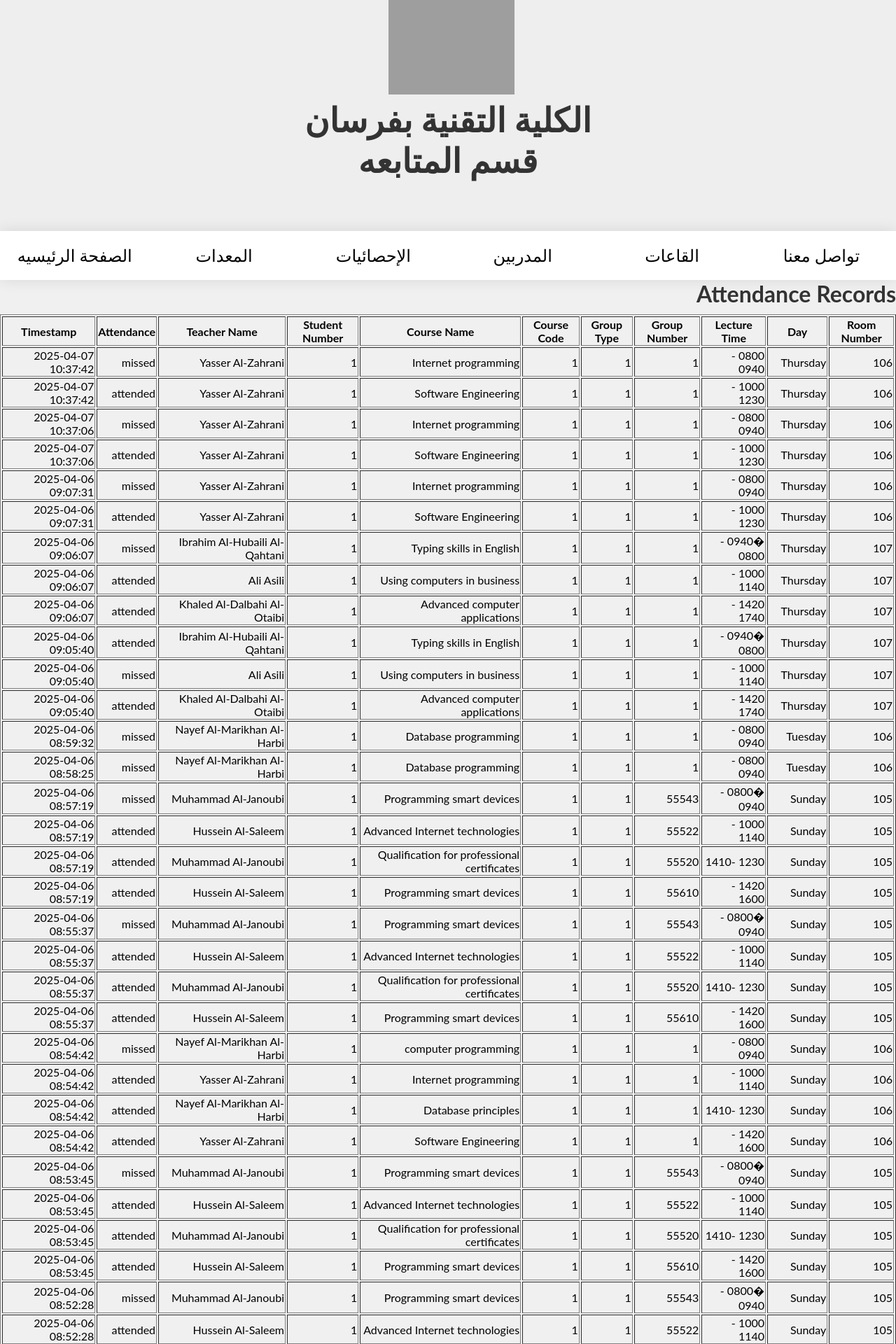
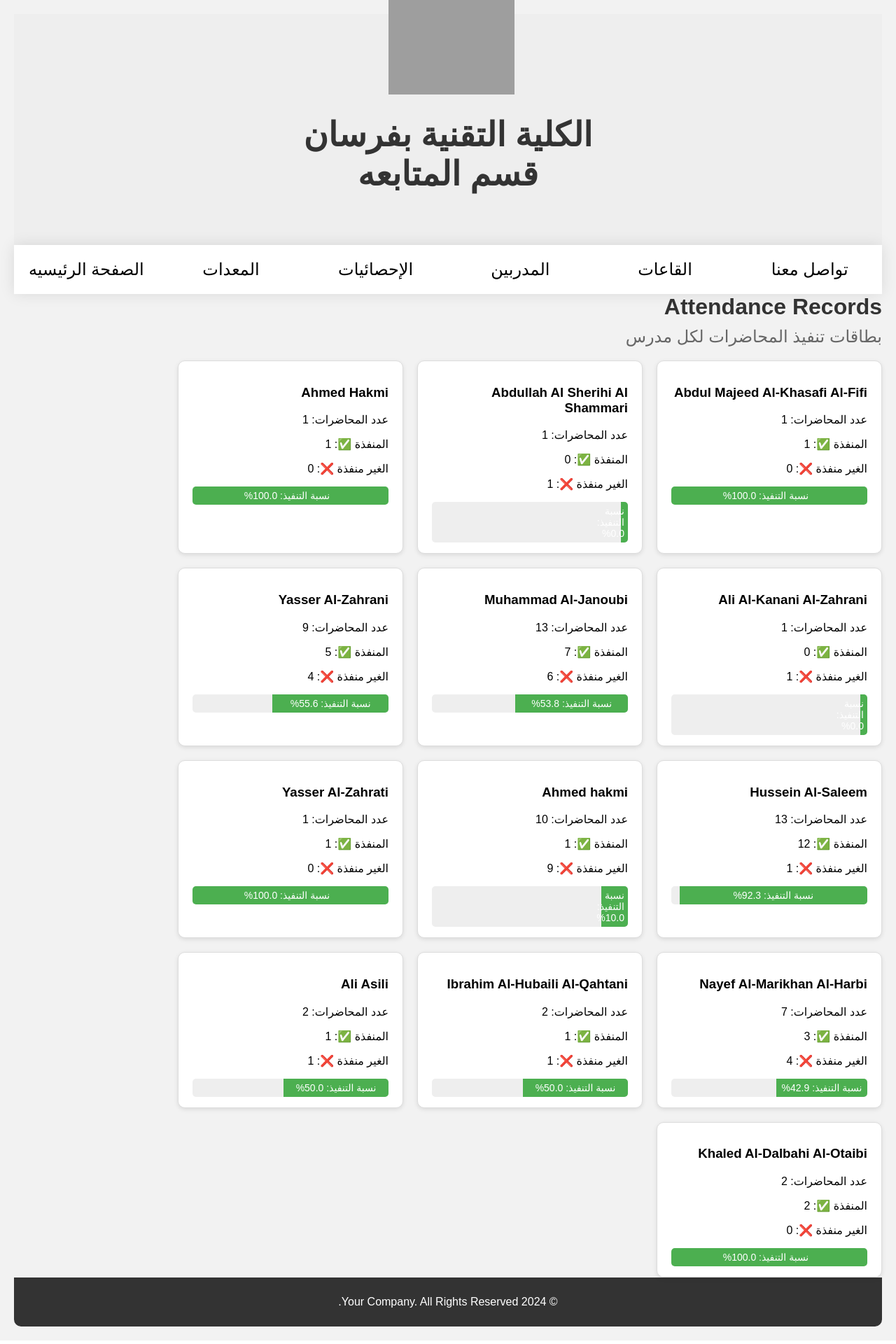
Before and after one commit to ZXYasser/Monitoring, a Flask app: page /stat in a window 1280 px wide. Shown: the top 1920 px of the page at 70% size. Run offline with Flask 3, Linux system fonts and the light colour scheme; data comes from the database, SQL or seed files in the repository; both versions use the stored data as it was after the commit; grey boxes are pictures that could not be loaded.

Commit message:
update 2025

```diff
--- a/main.py
+++ b/main.py
@@ -451,7 +451,7 @@ def update_attendance():
             # Concatenate all missed lecture details into a single string
             missed_lecture_details_str = "\n".join(missed_lecture_details)
             # Send email with missed lecture details
-            send_email(receiver_email=DEAN_EMAIL, missed_lecture=True, attachment_path="/home/ZXYasser/Monitoring/s.docx", missed_lecture_details=missed_lecture_details_str)
+            send_email(receiver_email=DEAN_EMAIL, missed_lecture=True, attachment_path="C:\\Users\\ياسر الزهراني\\Desktop\\LecMonitoring\\s.docx", missed_lecture_details=missed_lecture_details_str)
 # C:\\Users\\ياسر الزهراني\\Desktop\\LecMonitoring\\s.docx
 # /home/ZXYasser/Monitoring/s.docx
         # After processing, you may want to redirect the user to another page
@@ -534,17 +534,33 @@ def Equipment():
 
 #--------------------------------------------------------------------------------------------------------
 
-
-
 @app.route('/stat')
 def stat():
     conn = sqlite3.connect('room.db')
     c = conn.cursor()
-    # Modify the SQL query to fetch only attended and missed lectures
-    c.execute("SELECT * FROM attendance WHERE attendance IN ('attended', 'missed') ORDER BY timestamp DESC")
-    attendance_records = c.fetchall()
+    c.execute("SELECT [teacher_name], attendance FROM attendance WHERE attendance IN ('attended', 'missed')")
+    rows = c.fetchall()
     conn.close()
-    return render_template('stat.html', attendance_records=attendance_records)
+
+    stats = {}
+    for teacher, status in rows:
+        if not teacher:
+            continue
+        if teacher not in stats:
+            stats[teacher] = {"attended": 0, "missed": 0}
+        if status == "attended":
+            stats[teacher]["attended"] += 1
+        elif status == "missed":
+            stats[teacher]["missed"] += 1
+
+    for teacher in stats:
+        total = stats[teacher]["attended"] + stats[teacher]["missed"]
+        percentage = round((stats[teacher]["attended"] / total) * 100, 1) if total else 0
+        stats[teacher]["total"] = total
+        stats[teacher]["percentage"] = percentage
+
+    return render_template('stat.html', stats=stats)
+
 
 
 
--- a/templates/add_lecture.html
+++ b/templates/add_lecture.html
@@ -293,7 +293,7 @@ text-decoration: none;
          <li>أدخل اسم الملف المطلوب للملف الذي تم تحميله في حقل الإدخال المتوفر.</li>
          <li>بمجرد تحديد الملف وإدخال اسم الملف، انقر فوق الزر "تحميل" لإرسال الملف.</li>
      </ol>
-     <p>إذا كانت لديك أية أسئلة أو واجهت أية مشكلات أثناء عملية التحميل، فلا تتردد في الاتصال بنا على yasserza9@gmail.com للحصول على المساعدة.</p>
+     <p>إذا كانت لديك أية أسئلة أو واجهت أية مشكلات أثناء عملية الرفع،  فلا تتردد في التواصل معي عبر البريد yasserza9@gmail.com للحصول على المساعدة.</p>
      <p>شكرًا لتعاونك!</p>
 </div>
 
--- a/templates/stat.html
+++ b/templates/stat.html
@@ -279,6 +279,34 @@ text-decoration: none;
     height: auto; /* Maintain aspect ratio */
     margin-left: 10px; /* Add margin for spacing */
 }
+body { font-family: 'Arial', sans-serif; direction: rtl; padding: 20px; background-color: #f2f2f2; }
+        .teacher-cards {
+            display: flex;
+            flex-wrap: wrap;
+            gap: 20px;
+            justify-content: flex-start;
+        }
+        .teacher-card {
+            background-color: #fff;
+            border: 1px solid #ddd;
+            border-radius: 10px;
+            padding: 15px 20px;
+            width: 280px;
+            box-shadow: 0 2px 6px rgba(0,0,0,0.1);
+        }
+        .progress-bar {
+            background-color: #eee;
+            border-radius: 5px;
+            overflow: hidden;
+            margin-top: 10px;
+        }
+        .fill {
+            background-color: #4caf50;
+            color: white;
+            padding: 5px;
+            text-align: center;
+            font-size: 14px;
+        }
     </style>
 </head>
 <body>
@@ -315,7 +343,7 @@ text-decoration: none;
 
 
                 <h1>Attendance Records</h1>
-                <table border="1">
+                <!-- <table border="1">
                     <tr>
                         <th>Room Number</th>
                         <th>Day</th>
@@ -345,6 +373,51 @@ text-decoration: none;
                     </tr>
                     {% endfor %}
                 </table>
+ -->
+
+<!--
+    <label>نسبة التنفيذ</label>
+<div style="background: #eee; border-radius: 5px; overflow: hidden;">
+  <div style="width: 85%; background: #4CAF50; padding: 5px 0; text-align: center; color: white;">
+    85%
+  </div>
+</div><div class="teacher-cards">
+    <div class="teacher-card">
+      <h3>Yasser Al-Zahrani</h3>
+      <p>عدد المحاضرات: 3</p>
+      <p>المنفذة ✅: 2</p>
+      <p>الغير منفذة ❌: 1</p>
+      <div class="progress-bar">
+        <div class="fill" style="width: 66.6%;">نسبة التنفيذ: 66.6%</div>
+      </div>
+    </div>
+
+    <div class="teacher-card">
+      <h3>Ibrahim Al-Hubaibi Al-Qahtani</h3>
+      <p>عدد المحاضرات: 2</p>
+      <p>المنفذة ✅: 1</p>
+      <p>الغير منفذة ❌: 1</p>
+      <div class="progress-bar">
+        <div class="fill" style="width: 50%;">نسبة التنفيذ: 50%</div>
+      </div>
+    </div> -->
+
+
+
+<h2>بطاقات تنفيذ المحاضرات لكل مدرس</h2>
+<div class="teacher-cards">
+    {% for teacher, data in stats.items() %}
+    <div class="teacher-card">
+        <h3>{{ teacher }}</h3>
+        <p>عدد المحاضرات: {{ data.total }}</p>
+        <p>المنفذة ✅: {{ data.attended }}</p>
+        <p>الغير منفذة ❌: {{ data.missed }}</p>
+        <div class="progress-bar">
+            <div class="fill" style="width: {{ data.percentage }}%;">نسبة التنفيذ: {{ data.percentage }}%</div>
+        </div>
+    </div>
+    {% endfor %}
+</div>
 
 
     <!-- Footer section -->
```
Also changed, not shown: Room.db.
